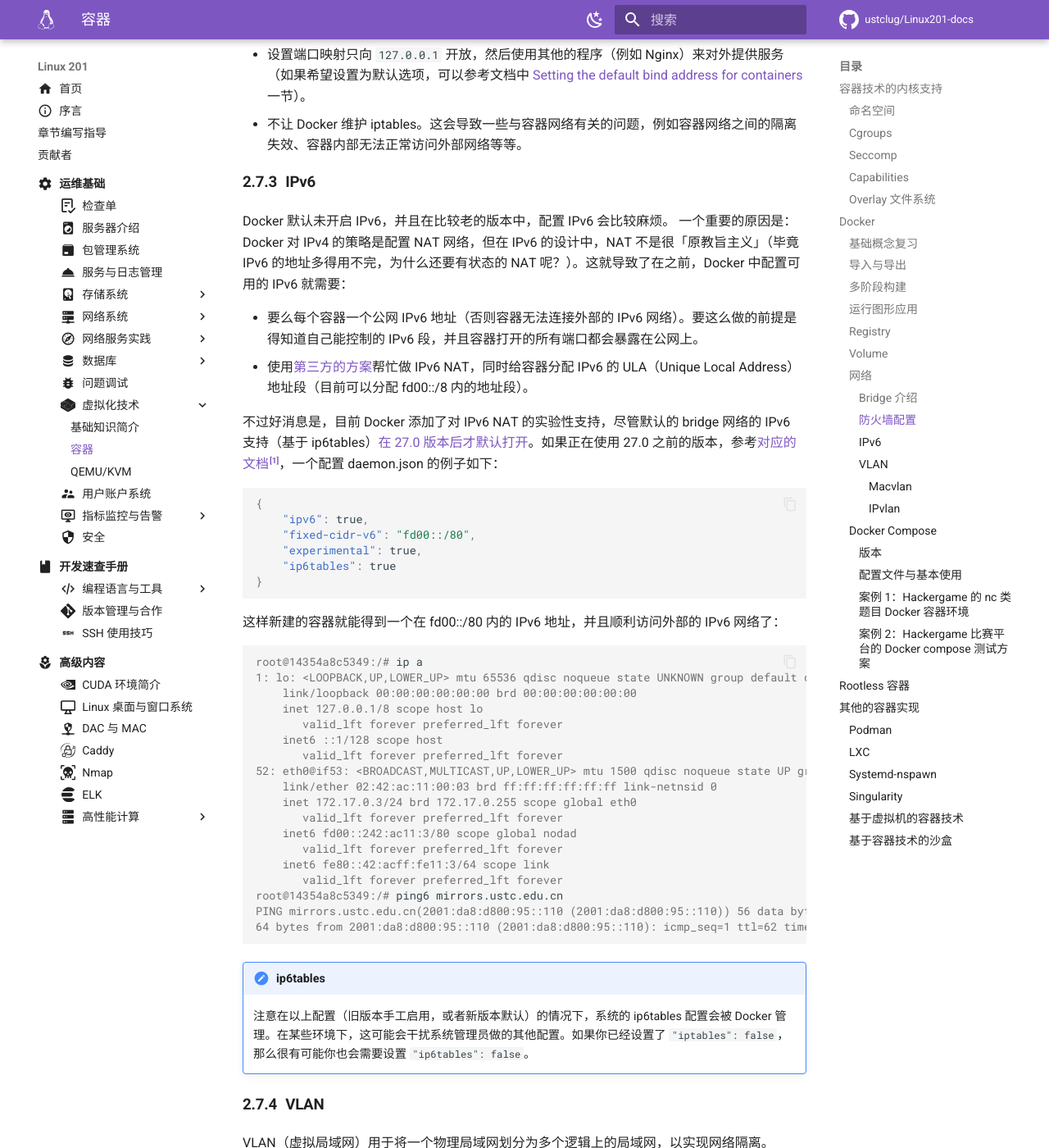
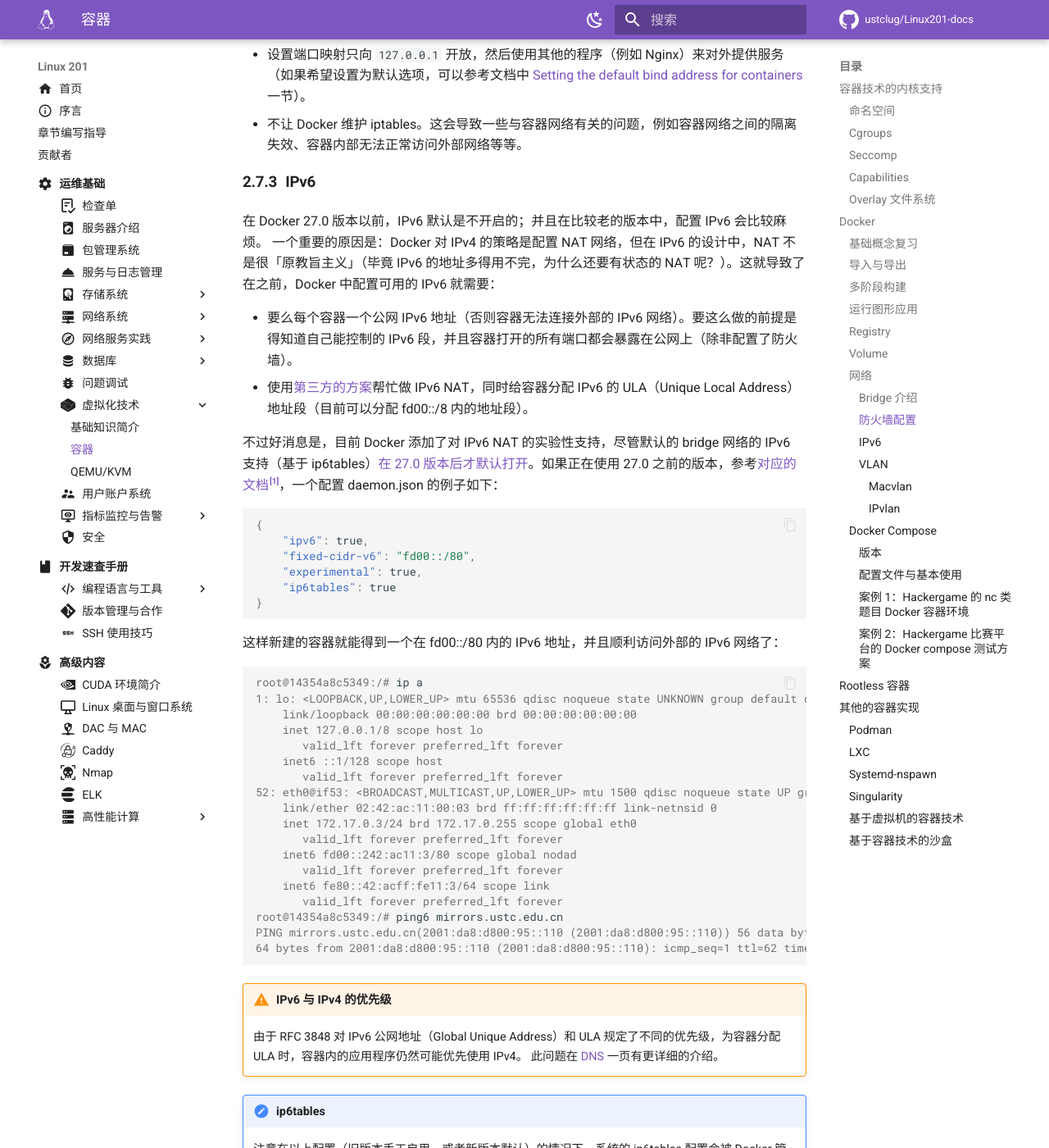
Before and after one commit to ustclug/Linux201-docs, an MkDocs documentation site: the page built from docs/ops/virtualization/container.md, in a window 1280 px wide and 1400 px high, scrolled down 22439 px. Shown: the whole window at 82% size. Built offline with MkDocs 1.6.1 and Material for MkDocs 9.7.7, drawn with Linux system fonts in a browser that asks for light colours; comment, search, counter and statistics services are not loaded.

Commit message:
Add IPv6 GUA / ULA precedence to DNS and Docker pages

````diff
--- a/docs/ops/virtualization/container.md
+++ b/docs/ops/virtualization/container.md
@@ -1022,10 +1022,10 @@
 
 #### IPv6
 
-Docker 默认未开启 IPv6，并且在比较老的版本中，配置 IPv6 会比较麻烦。
+在 Docker 27.0 版本以前，IPv6 默认是不开启的；并且在比较老的版本中，配置 IPv6 会比较麻烦。
 一个重要的原因是：Docker 对 IPv4 的策略是配置 NAT 网络，但在 IPv6 的设计中，NAT 不是很「原教旨主义」（毕竟 IPv6 的地址多得用不完，为什么还要有状态的 NAT 呢？）。这就导致了在之前，Docker 中配置可用的 IPv6 就需要：
 
-- 要么每个容器一个公网 IPv6 地址（否则容器无法连接外部的 IPv6 网络）。要这么做的前提是得知道自己能控制的 IPv6 段，并且容器打开的所有端口都会暴露在公网上。
+- 要么每个容器一个公网 IPv6 地址（否则容器无法连接外部的 IPv6 网络）。要这么做的前提是得知道自己能控制的 IPv6 段，并且容器打开的所有端口都会暴露在公网上（除非配置了防火墙）。
 - 使用[第三方的方案](https://github.com/robbertkl/docker-ipv6nat)帮忙做 IPv6 NAT，同时给容器分配 IPv6 的 ULA（Unique Local Address）地址段（目前可以分配 fd00::/8 内的地址段）。
 
 不过好消息是，目前 Docker 添加了对 IPv6 NAT 的实验性支持，尽管默认的 bridge 网络的 IPv6 支持（基于 ip6tables）[在 27.0 版本后才默认打开](https://docs.docker.com/engine/release-notes/27/#ipv6)。如果正在使用 27.0 之前的版本，参考[对应的文档](https://docs.docker.com/config/daemon/ipv6/)[^ipv6-docaddr]，一个配置 daemon.json 的例子如下：
@@ -1061,6 +1061,11 @@
 PING mirrors.ustc.edu.cn(2001:da8:d800:95::110 (2001:da8:d800:95::110)) 56 data bytes
 64 bytes from 2001:da8:d800:95::110 (2001:da8:d800:95::110): icmp_seq=1 ttl=62 time=2.42 ms
 ```
+
+!!! warning "IPv6 与 IPv4 的优先级"
+
+    由于 RFC 3848 对 IPv6 公网地址（Global Unique Address）和 ULA 规定了不同的优先级，为容器分配 ULA 时，容器内的应用程序仍然可能优先使用 IPv4。
+    此问题在 [DNS](../../network-service/dns.md##addr-sort-and-gai-conf) 一页有更详细的介绍。
 
 !!! note "ip6tables"
 
````
Also changed, not shown: docs/dev/language/python.md (+2 -2 lines), docs/ops/network-service/dns.md (+7 -0 lines).
